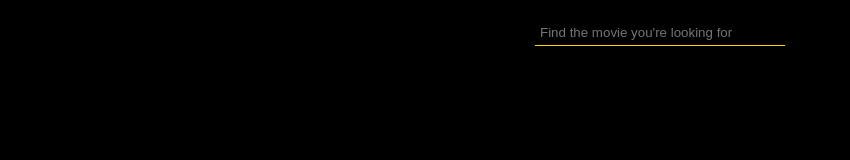
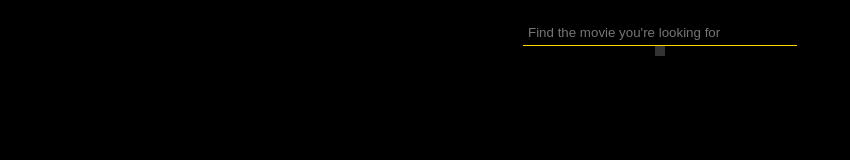
Before and after one commit to schrealex/movie-search, a Vue app: page / in a window 1280 px wide. Shown: the top 160 px of the page, without its empty margins (0-850 px from the left). Built offline with nearby package versions, Linux system fonts and the light colour scheme.

Commit message:
Added some more styles

```diff
--- a/src/components/Search.vue
+++ b/src/components/Search.vue
@@ -90,7 +90,7 @@
             margin-top: 20px;
             margin-left: 40px;
             padding: 5px;
-            width: 240px;
+            width: 264px;
 
             align-self: center;
 
@@ -111,10 +111,24 @@
 
         .movies {
             align-self: center;
+            font-weight: bold;
+            margin-top: -16px;
 
-            li:hover {
-                cursor: pointer;
-                color: gold;
+            ul {
+                text-align: left;
+                padding: 5px;
+                margin-left: 40px;
+                background-color: rgba(255, 255, 255, 0.2);
+
+                li {
+                    padding: 5px;
+
+                    &:hover {
+                        cursor: pointer;
+                        color: #000000;
+                        background-color: gold;
+                    }
+                }
             }
         }
     }
```
